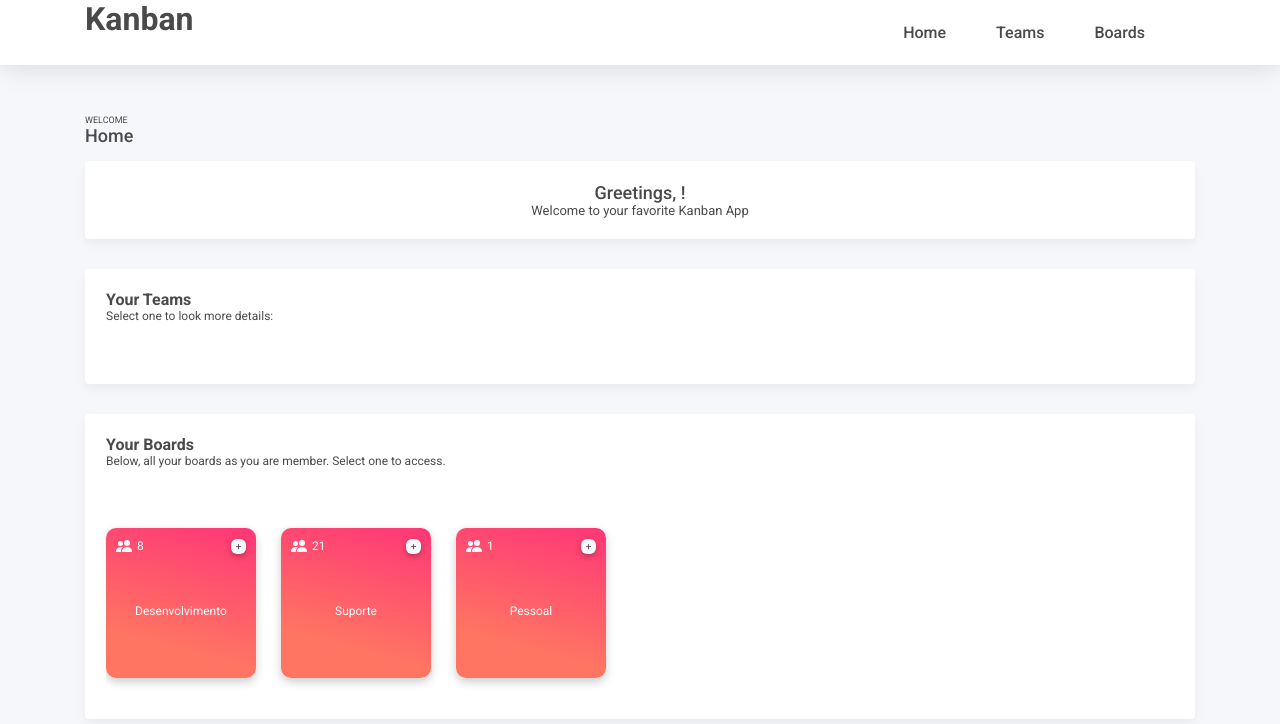
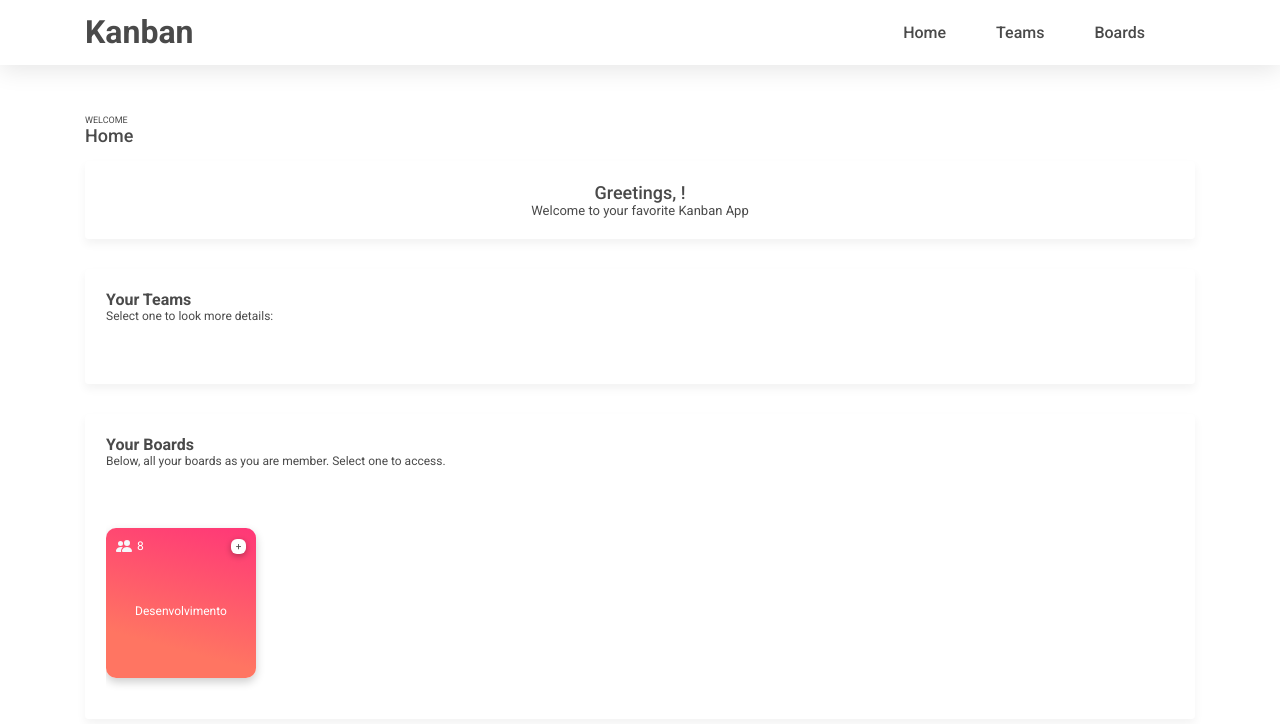
Before and after one commit to samueldcarvalho/Training.ProjectKanban, a Next.js app in the folder src/Web/Training.Kanban.UI/: page / in a window 1280 px wide. Shown: the top 724 px of the page. Built offline with nearby package versions, Linux system fonts and the light colour scheme.

Commit message:
Corrigido posição do KanbanApp

```diff
--- a/src/Web/Training.Kanban.UI/pages/index.tsx
+++ b/src/Web/Training.Kanban.UI/pages/index.tsx
@@ -58,16 +58,6 @@ const Home = () => {
               boardName="Desenvolvimento"
               boardColor="#65a300"
             />
-            <BoardCardComponent
-              membersCount={21}
-              boardName="Suporte"
-              boardColor="#65a300"
-            />
-            <BoardCardComponent
-              membersCount={1}
-              boardName="Pessoal"
-              boardColor="#65a300"
-            />
           </div>
         </div>
       </Wrapper>
--- a/src/Web/Training.Kanban.UI/src/components/main/wrapper-component.tsx
+++ b/src/Web/Training.Kanban.UI/src/components/main/wrapper-component.tsx
@@ -1,14 +1,13 @@
 import Link from "next/link";
-import TitlePageComponent, { TitlePageProps } from "./titlepage-component";
+import TitlePageComponent from "./titlepage-component";
 
 const Wrapper = (props: any) => {
   return (
     <>
-
       <div className="kb-submenu-header">
         <div className="container">
           <div className="row">
-                        <div className="col">
+            <div className="col logoKanbanContainer">
               <h1>Kanban</h1>
             </div>
             <div className="col">
@@ -36,13 +35,16 @@ const Wrapper = (props: any) => {
       <div className="container">
         <div className="row">
           <div className="col kb-body">
-                        <TitlePageComponent title={props.titlePagePops.title} description={props.titlePagePops.description} />
+            <TitlePageComponent
+              title={props.titlePagePops.title}
+              description={props.titlePagePops.description}
+            />
             {props.children}
           </div>
         </div>
       </div>
     </>
-    )
-}
+  );
+};
 
 export default Wrapper;
--- a/src/Web/Training.Kanban.UI/src/styles/globals.css
+++ b/src/Web/Training.Kanban.UI/src/styles/globals.css
@@ -6,7 +6,7 @@
   --color-primary-alert: #ff2a7c;
   --color-primary-disable: rgb(204, 41, 79);
 
-  --color-bg-primary: #f5f7fb;
+  --color-bg-primary: #fff;
   --color-bg-secundary: #ffffff;
 
   --color-border-primary: #ffffff;
@@ -64,6 +64,13 @@ a {
 
   border: 1px solid var(--color-border-primary);
   border-radius: 3px;
+}
+
+.logoKanbanContainer {
+  display: flex;
+  flex-flow: row nowrap;
+  justify-content: flex-start;
+  align-items: center;
 }
 
 .kb-page-title {
@@ -148,7 +155,7 @@ a {
 }
 
 .kb-board-card:hover {
-  box-shadow: 0 5px 15px rgba(0, 0, 0, 0.4);
+  box-shadow: 0 5px 15px rgba(0, 0, 0, 0.2);
   transform: translateY(-5px);
   opacity: 90%;
 }
--- a/src/Web/Training.Kanban.UI/src/styles/teams-module.css
+++ b/src/Web/Training.Kanban.UI/src/styles/teams-module.css
@@ -74,7 +74,7 @@
 
 .kb-fly-button:hover {
   background: radial-gradient(var(--color-primary), var(--color-primary));
-  box-shadow: 0px 5px 7px rgba(0, 0, 0, 0.3);
+  box-shadow: 0px 5px 7px rgba(0, 0, 0, 0.2);
 }
 
 .kb-fly-button:active {
```
Also changed, not shown: src/Web/Training.Kanban.UI/pages/login/index.tsx (+3 -4 lines). Lines whose indentation alone changed are shown as unchanged.
